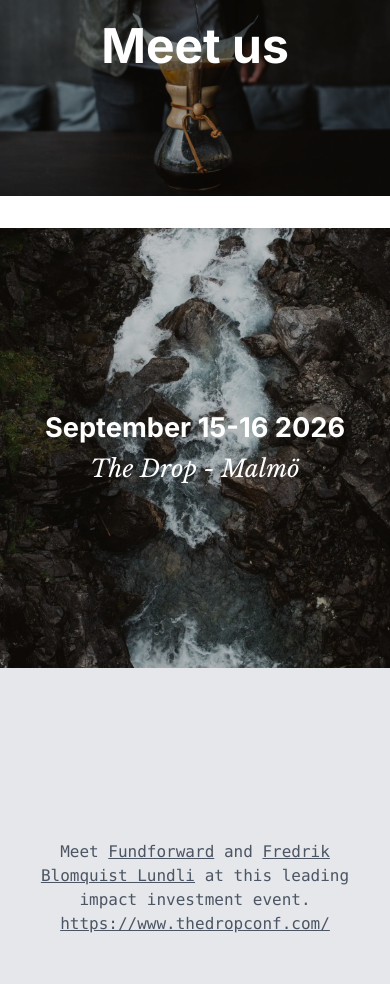
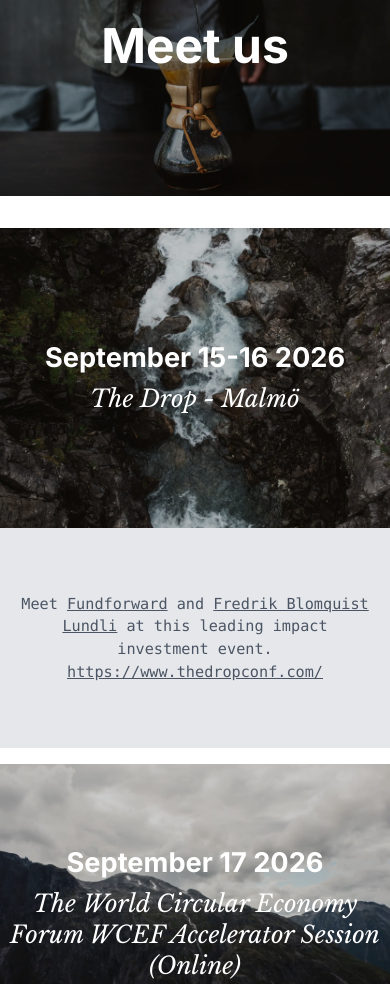
Before and after one commit to lernmark/nci, a plain HTML site: page index.html in a window 390 px wide. Shown: the part 4091-5075 px from the top of the page. Drawn offline with nearby package versions, Linux system fonts and the light colour scheme.

Commit message:
More fixes

```diff
--- a/index.html
+++ b/index.html
@@ -60,6 +60,11 @@
             padding: 2rem;
         }
 
+        .event-copy p {
+            font-size: 0.85rem;
+            line-height: 1.6;
+        }
+
         .event-image .text-4xl {
             font-size: clamp(1.7rem, 2.8vw, 2.2rem);
             line-height: 1.2;
@@ -69,6 +74,27 @@
         .event-image .text-3xl {
             font-size: clamp(1.5rem, 2.3vw, 1.9rem);
             line-height: 1.3;
+        }
+
+        @media (max-width: 767px) {
+            .event-item,
+            .event-card {
+                min-height: 220px;
+            }
+
+            .event-image,
+            .event-copy {
+                min-height: 220px;
+            }
+
+            .event-copy {
+                padding: 1rem;
+            }
+
+            .event-copy p {
+                font-size: 0.95rem;
+                line-height: 1.5;
+            }
         }
     </style>
 </head>
```
